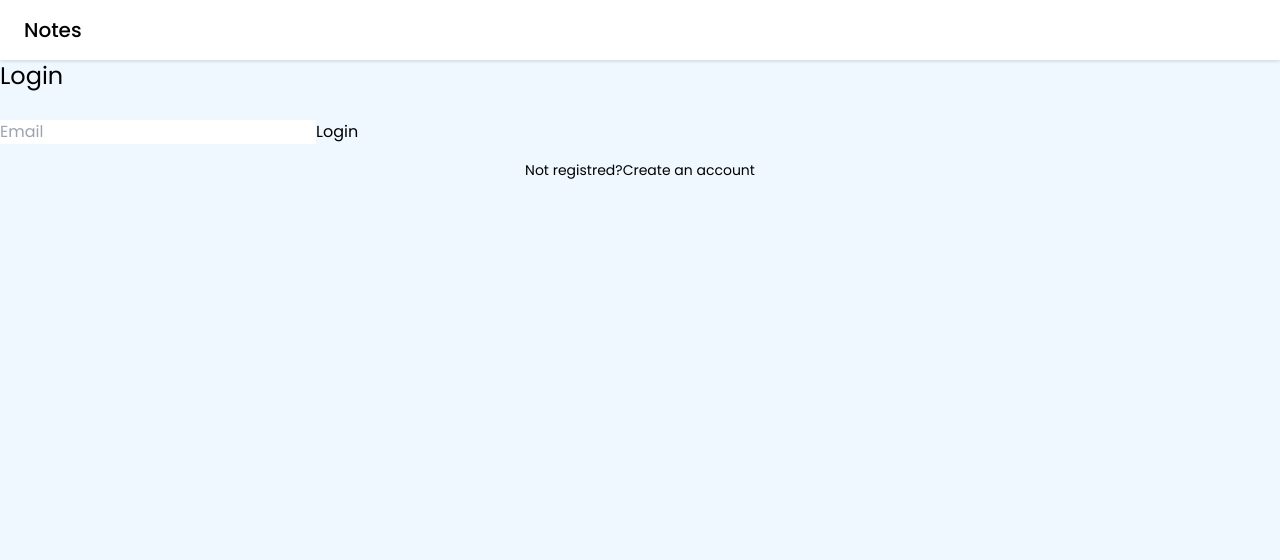
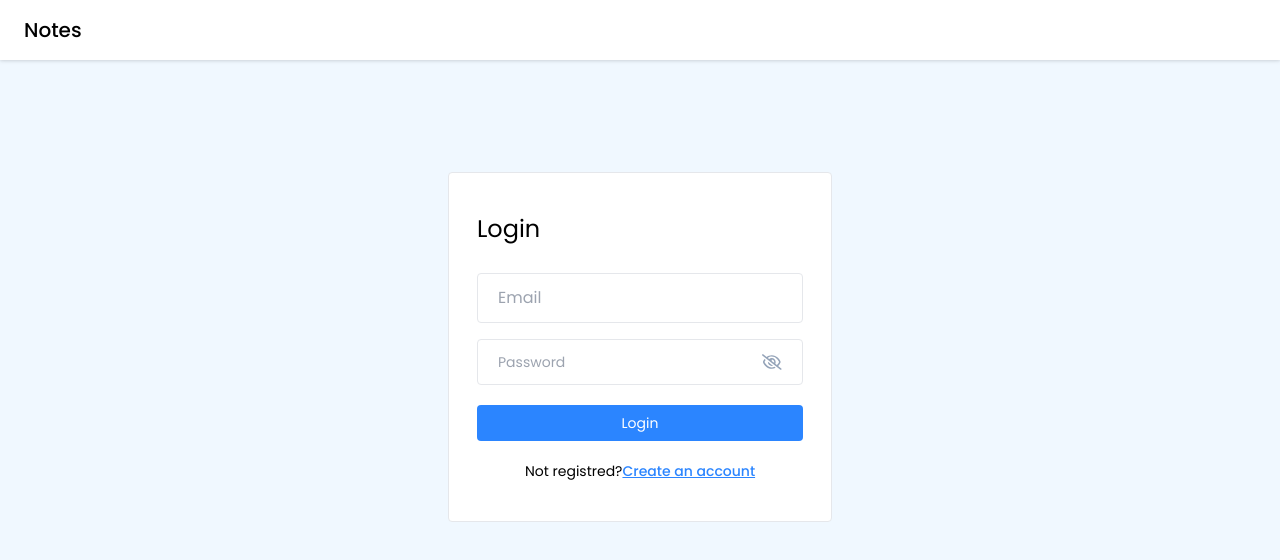
Before and after one commit to Aviral1611/notes_app, a React (Vite) app: page /login in a window 1280 px wide. Shown: the top 560 px of the page. Built offline with nearby package versions, Linux system fonts and the light colour scheme.

Commit message:
Set the ui of login page

```diff
--- a/package.json
+++ b/package.json
@@ -12,6 +12,7 @@
   "dependencies": {
     "react": "^18.3.1",
     "react-dom": "^18.3.1",
+    "react-icons": "^5.3.0",
     "react-router-dom": "^6.27.0"
   },
   "devDependencies": {
--- /dev/null
+++ b/src/components/Input/PasswordInput.jsx
@@ -0,0 +1,36 @@
+import React, { useState } from 'react'
+import {FaRegEye, FaRegEyeSlash} from "react-icons/fa6";
+
+
+const PasswordInput = ({ value,onChange,placeholder}) => {
+
+    const [isShowPassword, setisShowPassword] = useState(false);
+
+    const toggleShowPassword=() => {
+        setisShowPassword(!isShowPassword);
+    };
+
+  return (
+    <div className='flex items-center bg-transparent border-[1.5px] px-5 rounded mb-4'>
+        <input type={isShowPassword ? 'text' : 'password'} value={value}
+        onChange={onChange} placeholder={placeholder || "Password"}
+        className='w-full text-sm bg-transparent py-3 mr-3 rounded outline-none'
+        />
+        {isShowPassword? (
+            <FaRegEye
+           size={22}
+           className="text-primary cursor-pointer"
+           onClick={() => toggleShowPassword()}
+        />
+        ):(
+             <FaRegEyeSlash
+            size={22}
+            className='text-slate-400 cursor-pointer'
+            onClick={() => toggleShowPassword()}
+        />
+        )}
+    </div>
+  )
+}
+
+export default PasswordInput
--- a/src/index.css
+++ b/src/index.css
@@ -17,4 +17,12 @@
 
 @layer components{
 
+    .input-box{
+        @apply w-full px-5 py-3 mb-4 border-[1.5px] rounded outline-none;
+    }
+
+    .btn-primary{
+        @apply w-full text-sm bg-primary text-white p-2 rounded my-1 hover:bg-blue-600
+    }
+
 }
--- a/src/pages/Login/Login.jsx
+++ b/src/pages/Login/Login.jsx
@@ -1,26 +1,30 @@
 import React from 'react'
 import Navbar from '../../components/Navbar/Navbar'
 import { Link } from 'react-router-dom'
+import PasswordInput from '../../components/Input/PasswordInput'
 
 const Login = () => {
   return (
     <>
     <Navbar/>
 
-    <div>
-      <div>
+    <div className='flex items-center justify-center mt-28'>
+      <div className='w-96 border rounded bg-white px-7 py-10'>
         <form onSubmit={() => {}}>
           <h4 className='text-2xl mb-7'>
             Login
           </h4>
           <input type='text' placeholder='Email' className='input-box' />
+
+          <PasswordInput/>
+
           <button type='submit' className='btn-primary'>
               Login
           </button>
 
           <p className='text-sm text-center mt-4'>
               Not registred?{''}
-              <Link to="/signUp" className=''>
+              <Link to="/signUp" className='font-medium text-primary underline'>
                 Create an account
               </Link>
           </p>
--- a/tailwind.config.js
+++ b/tailwind.config.js
@@ -5,7 +5,13 @@
     "./src/**/*.{js,jsx,ts,tsx}",
   ],
   theme: {
-    extend: {},
+    extend: {
+      //colors used in the project
+      colors:{
+        primary: '#2B85FF',
+        secondary: '#EF863E',
+      },
+    },
   },
   plugins: [],
 }
```
Also changed, not shown: 1 other file (tests, documents, lock files or other folders).
